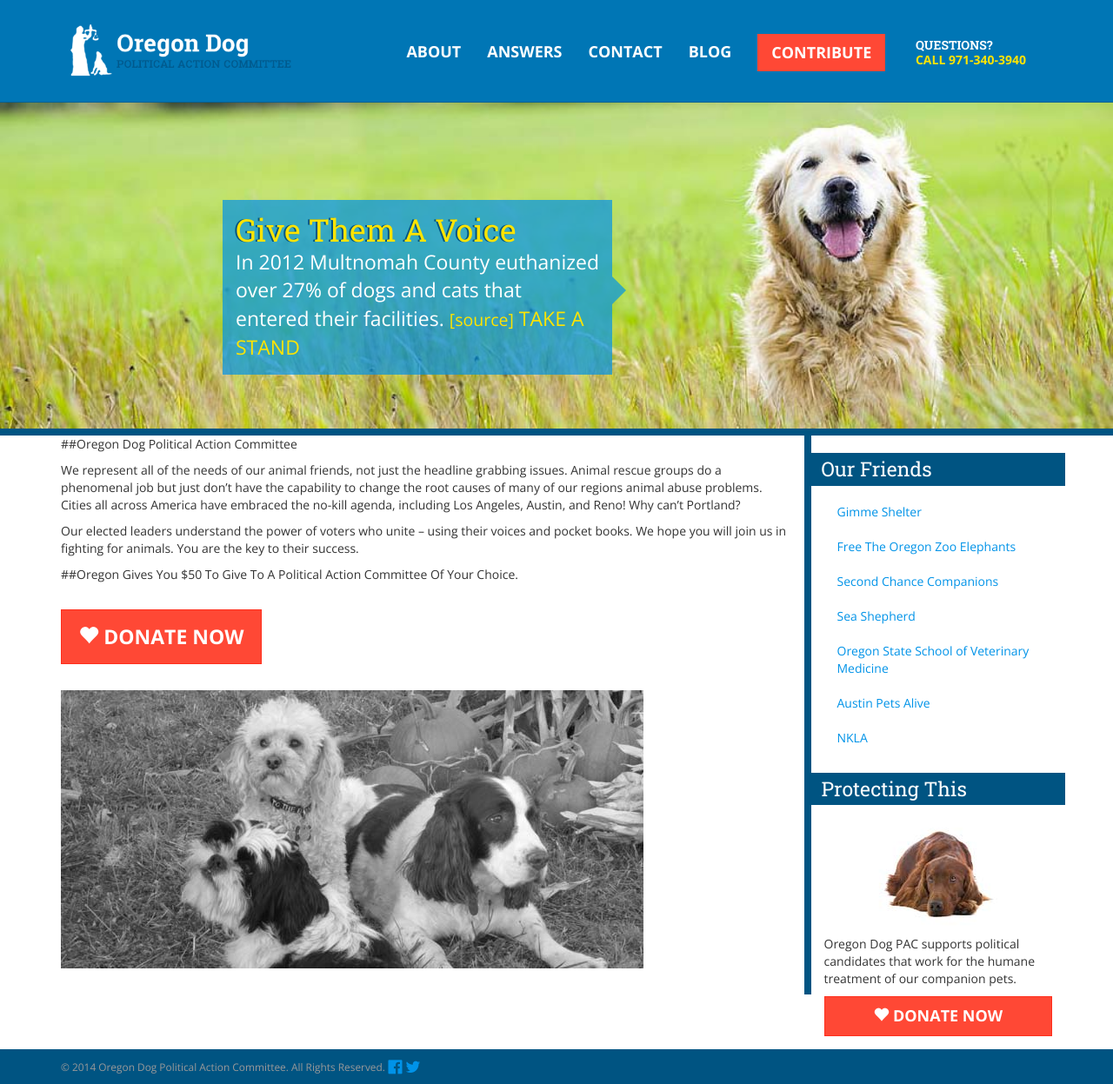
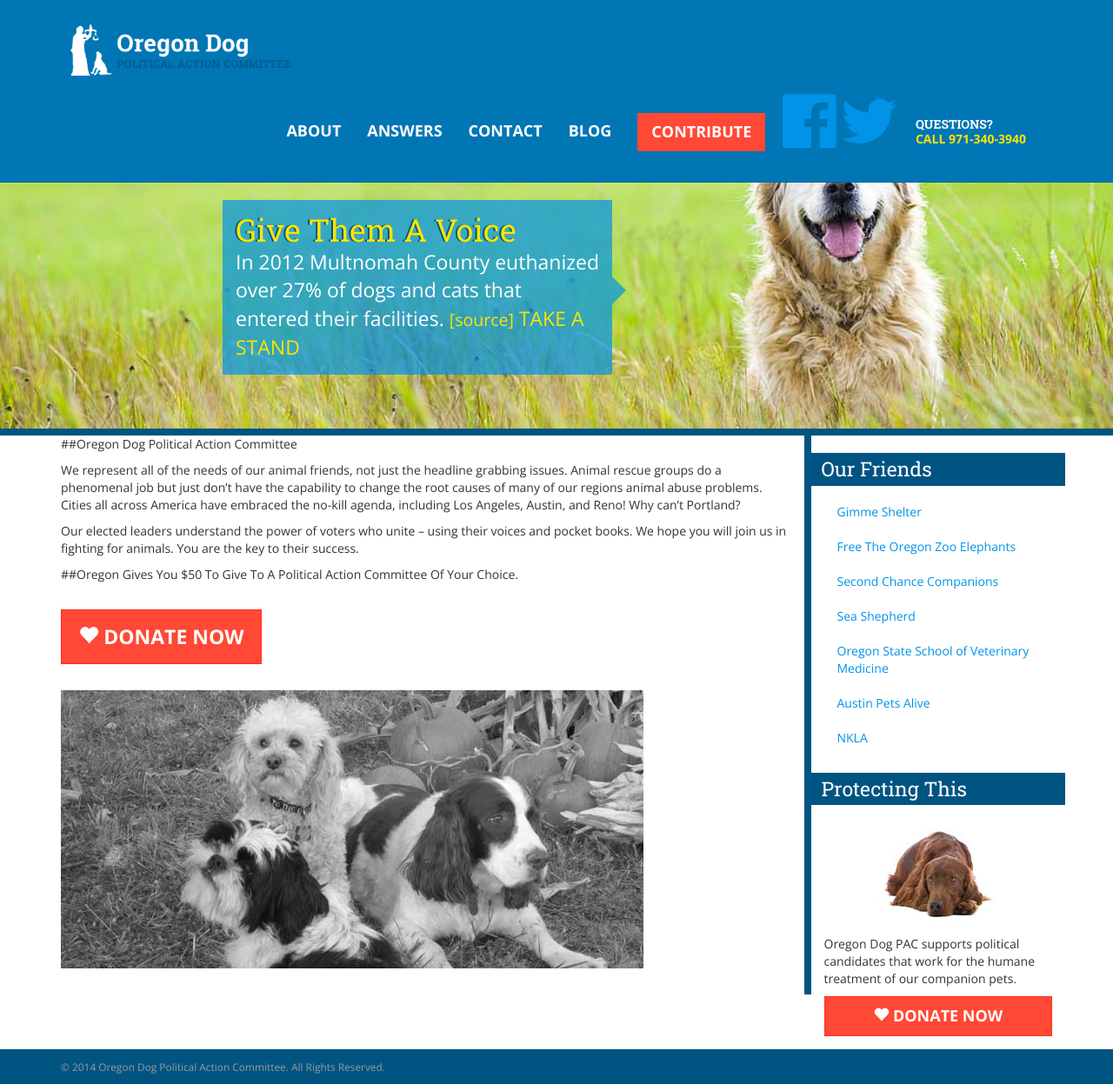
Before and after one commit to OregonDogPAC/OregonDogPAC.github.io, a Jekyll site: the page built from index.markdown, in a window 1280 px wide and 1247 px high. Shown: the whole window at 87% size. Built offline with Jekyll 4.4.1, drawn with Linux system fonts in a browser that asks for light colours; nearby versions of some CDN libraries.

Commit message:
moved to make social icons easier to locate

```diff
--- a/_includes/head.html
+++ b/_includes/head.html
@@ -51,6 +51,10 @@
 			</ul>
 
 			<a href="#" class="btn btn-donate btn-lg hide-on-sm" data-toggle="modal" data-target="#donate-modal">Contribute</a>
+            <a target="_top"  href="https://www.facebook.com/Oregon-Dog-PAC-1423878187935303/">
+                <i class="fa fa-facebook-official fa-4x"></i>
+              </a>
+              <a target="_top" href="https://twitter.com/ordogpac"><i class="fa fa-twitter fa-4x"></i></a>
 			<div class="meta-info stacked hide-on-sm">
 				<h3>Questions?</h3>
 				<a href="tel:971-340-3940">Call 971-340-3940</a>
--- a/_layouts/default.html
+++ b/_layouts/default.html
@@ -24,10 +24,6 @@
       <div class="copyright col-xs-12">
           <div class="container">
               <p class="text-muted"><small>&copy; 2014 Oregon Dog Political Action Committee. All Rights Reserved.</small>
-              <a target="_top"  href="https://www.facebook.com/Oregon-Dog-PAC-1423878187935303/">
-                <i class="fa fa-facebook-official fa-lg"></i>
-              </a>
-              <a target="_top" href="https://twitter.com/ordogpac"><i class="fa fa-twitter fa-lg"></i></a>
               </p>
           </div>
       </div>
```
